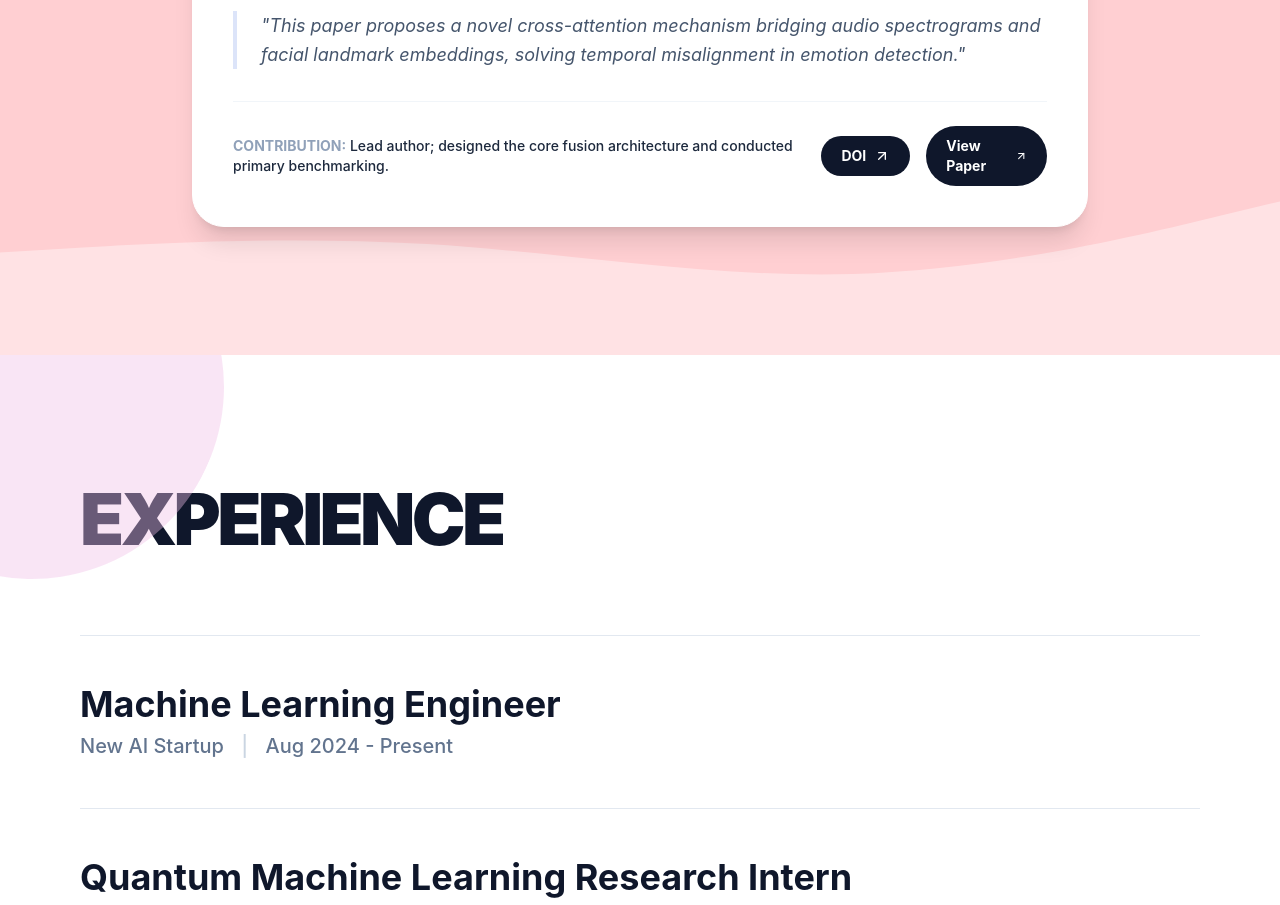
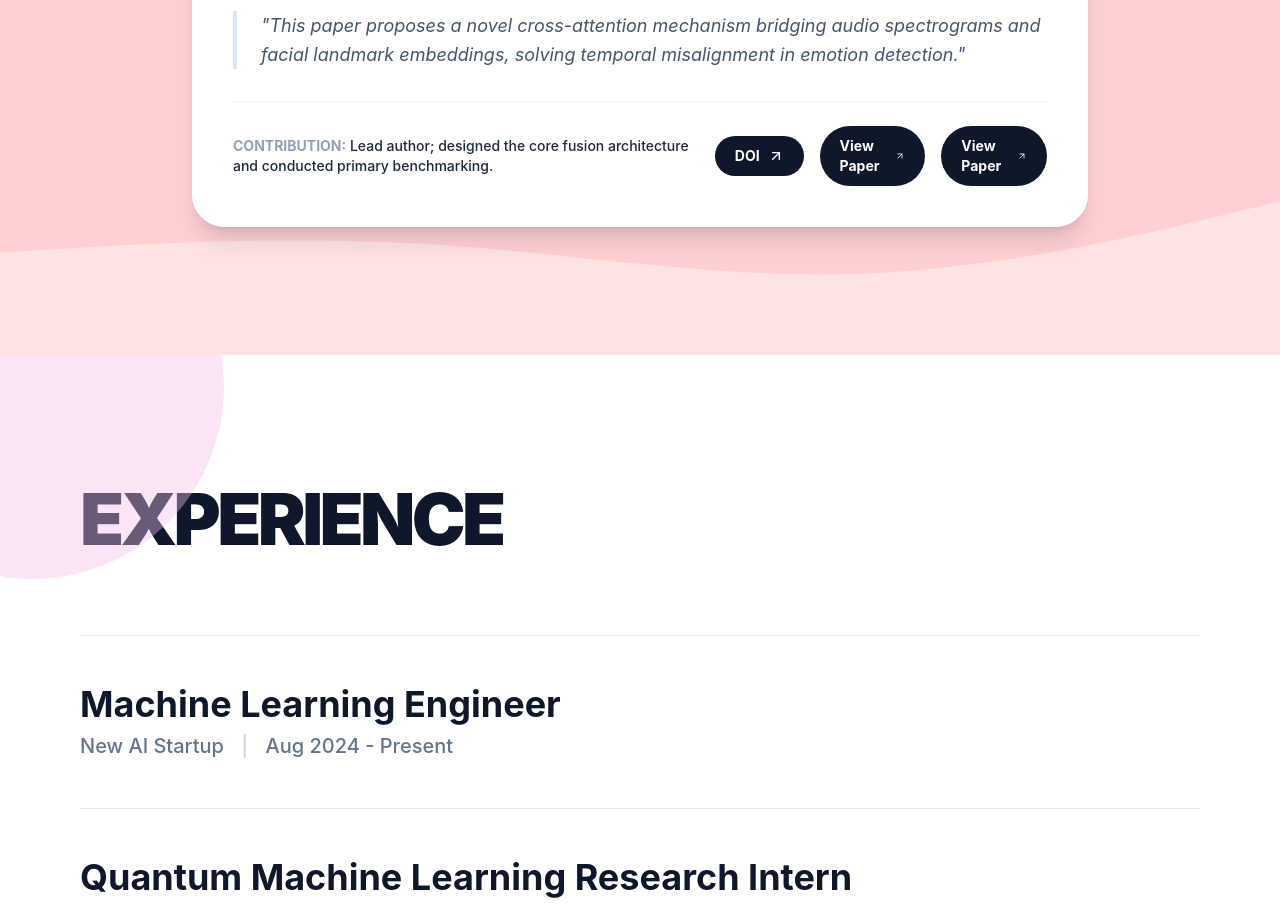
Before and after one commit to Umaa-6183/portfolio, a React (Vite) app in the folder frontend/: page / in a window 1280 px wide. Shown: the part 4300-5205 px from the top of the page. Built offline with nearby package versions, Linux system fonts and the light colour scheme; the HTML template or start-up script is replaced by a standard one.

Commit message:
frontend and pdf

```diff
--- a/frontend/src/App.jsx
+++ b/frontend/src/App.jsx
@@ -750,6 +750,14 @@ export default function App() {
                     <p className="text-sm font-medium text-slate-800"><span className="text-slate-400 font-bold uppercase">Contribution:</span> {paper.contribution}</p>
                     <a href={paper.doi} className="flex items-center gap-2 text-sm font-bold bg-slate-900 text-white px-5 py-2.5 rounded-full hover:bg-slate-700 transition-colors">DOI <ArrowUpRight size={16} /></a>
                     <a href={paper.pdf} className="flex items-center gap-2 text-sm font-bold bg-slate-900 text-white px-5 py-2.5 rounded-full hover:bg-slate-700 transition-colors">View Paper <ArrowUpRight size={16} /></a>
+                    <a
+                      href={paper.pdf}
+                      target="_blank"
+                      rel="noopener noreferrer"
+                      className="flex items-center gap-2 text-sm font-bold bg-slate-900 text-white px-5 py-2.5 rounded-full hover:bg-slate-700 transition-colors"
+                    >
+                      View Paper <ArrowUpRight size={16} />
+                    </a>
                   </div>
                 </Motion.div>
               ))}
```
